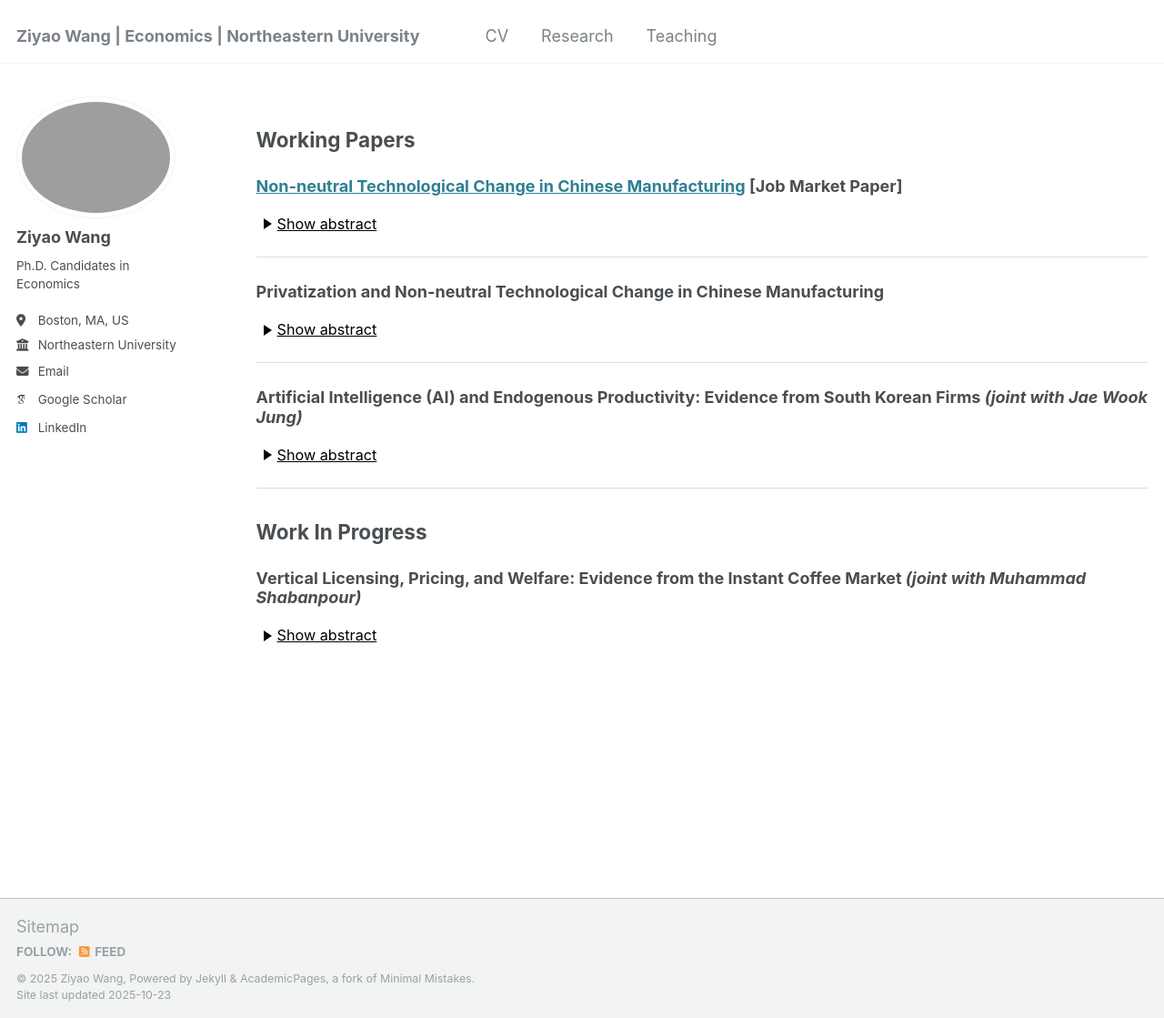
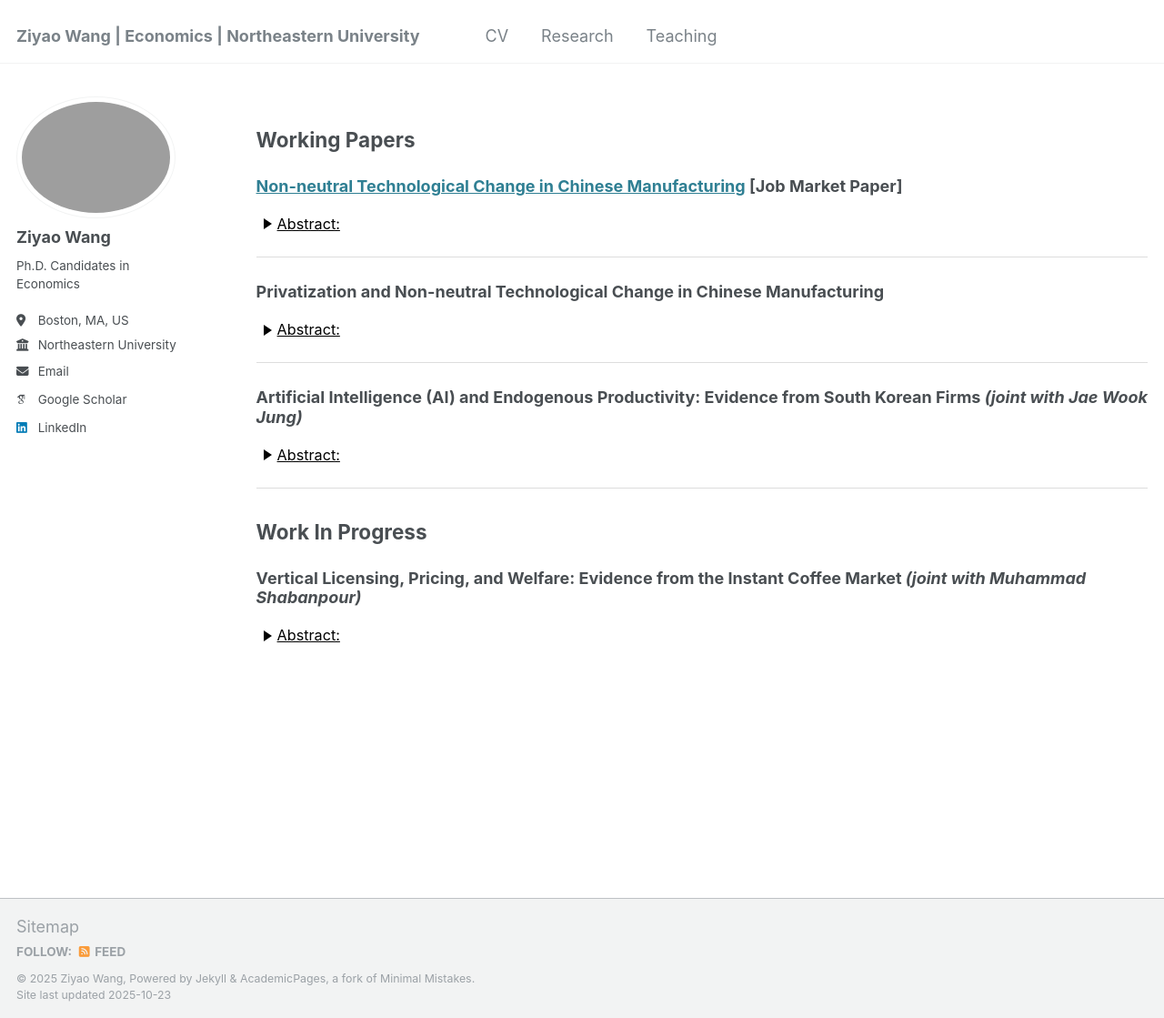
Before and after one commit to ziyaowangecon/ziyaowangecon.github.io, a Jekyll site: the page built from _pages/research.md, in a window 1280 px wide and 1119 px high. Shown: the whole window at 91% size. Built offline with Jekyll 4.4.1, drawn with Linux system fonts in a browser that asks for light colours; some web fonts are replaced; some of the changed lines change nothing that is shown.

Commit message:
Update research.md

```diff
--- a/_pages/research.md
+++ b/_pages/research.md
@@ -33,16 +33,22 @@ author_profile: true
     margin-top: 5px;
   }
 
-  /* Toggle link with rotating triangle */
+  /* Toggle link with rotating triangle (black text) */
   .toggle-link {
-    color: #007bff;
-    text-decoration: underline;
+    color: #000;
+    text-decoration: underline; /* change to 'none' if you prefer no underline */
     cursor: pointer;
     font-size: 0.9em;
     margin-left: 8px;
     display: inline-flex;
     align-items: center;
     gap: 6px;
+  }
+  .toggle-link:visited,
+  .toggle-link:hover,
+  .toggle-link:focus {
+    color: #000;
+    text-decoration: underline;
   }
 
   /* Triangle icon (right-pointing by default) */
@@ -64,22 +70,8 @@ author_profile: true
 
   /* Keyboard focus visible */
   .toggle-link:focus {
-    outline: 2px dotted #007bff;
+    outline: 2px dotted #000;
     outline-offset: 2px;
-  }
-</style>
-
-<style>
-  /* Make the toggle link black (and keep it black on visited/hover/focus) */
-  .toggle-link,
-  .toggle-link:visited {
-    color: #000 !important;
-    text-decoration: underline; /* or 'none' if you prefer */
-  }
-  .toggle-link:hover,
-  .toggle-link:focus {
-    color: #000 !important;
-    text-decoration: underline;
   }
 </style>
 
@@ -88,11 +80,12 @@ author_profile: true
     var abs = document.getElementById(id);
     var isHidden = abs.style.display === "none" || abs.style.display === "";
     abs.style.display = isHidden ? "block" : "none";
+    abs.setAttribute("aria-hidden", isHidden ? "false" : "true");
     if (linkEl) {
       linkEl.setAttribute("aria-expanded", isHidden ? "true" : "false");
-      linkEl.textContent = isHidden ? "Hide abstract" : "Show abstract";
+      // Keep the label static as "Abstract:" per your request.
+      // linkEl.textContent = "Abstract:";  // (no change needed)
     }
-    abs.setAttribute("aria-hidden", isHidden ? "false" : "true");
   }
 </script>
 
@@ -100,7 +93,7 @@ author_profile: true
 
 ### [Non-neutral Technological Change in Chinese Manufacturing](https://papers.ssrn.com/sol3/papers.cfm?abstract_id=5176447) **[Job Market Paper]**
 <a class="toggle-link" href="#" onclick="toggleAbstract('abs-jmp', this); return false;"
-   aria-controls="abs-jmp" aria-expanded="false">Show abstract</a>
+   aria-controls="abs-jmp" aria-expanded="false">Abstract:</a>
 <div id="abs-jmp" class="abstract" aria-hidden="true">
 This paper identifies firm-level factor-augmenting productivity for capital, labor, and materials using Chinese manufacturing data from 1998 to 2008, a period marked by the reform of state-owned enterprises. We develop a novel method to estimate the parameters of a CES production function and recover the three types of factor-augmenting productivity. The results reveal strong biased technological change: labor-augmenting productivity grew fastest (12% annually), followed by capital (5%), with both outperforming material-augmenting productivity (1.4%). Factor-augmenting productivity shows heterogeneity across ownership types. Dynamic Olley–Pakes decomposition indicates that productivity growth was primarily driven by incumbents, while entrants improved capital efficiency and exiters enhanced labor efficiency. Using these estimates, we explain the cost-share shifts in terms of factor-augmenting productivity gaps and relative input prices.
 </div>
@@ -109,7 +102,7 @@ This paper identifies firm-level factor-augmenting productivity for capital, lab
 
 ### Privatization and Non-neutral Technological Change in Chinese Manufacturing
 <a class="toggle-link" href="#" onclick="toggleAbstract('abs-priv', this); return false;"
-   aria-controls="abs-priv" aria-expanded="false">Show abstract</a>
+   aria-controls="abs-priv" aria-expanded="false">Abstract:</a>
 <div id="abs-priv" class="abstract" aria-hidden="true">
   <em>Abstract coming soon.</em>
 </div>
@@ -118,7 +111,7 @@ This paper identifies firm-level factor-augmenting productivity for capital, lab
 
 ### Artificial Intelligence (AI) and Endogenous Productivity: Evidence from South Korean Firms <em>(joint with Jae Wook Jung)</em>
 <a class="toggle-link" href="#" onclick="toggleAbstract('abs-ai', this); return false;"
-   aria-controls="abs-ai" aria-expanded="false">Show abstract</a>
+   aria-controls="abs-ai" aria-expanded="false">Abstract:</a>
 <div id="abs-ai" class="abstract" aria-hidden="true">
 This paper examines the impact of artificial intelligence (AI) adoption on firm-level productivity. Using all sectors data between 2017 and 2023 in South Korea, we construct measures of AI adoption and estimate endogenous productivity change to address selection into adoption. We find that AI adopters experience a 4% short-run revenue increase on average. Effects are heterogeneous across years and sectors, with stronger gains in ICT and services, and muted or slightly negative impacts in trade and manufacturing.
 </div>
@@ -129,7 +122,7 @@ This paper examines the impact of artificial intelligence (AI) adoption on firm-
 
 ### Vertical Licensing, Pricing, and Welfare: Evidence from the Instant Coffee Market <em>(joint with Muhammad Shabanpour)</em>
 <a class="toggle-link" href="#" onclick="toggleAbstract('abs-lic', this); return false;"
-   aria-controls="abs-lic" aria-expanded="false">Show abstract</a>
+   aria-controls="abs-lic" aria-expanded="false">Abstract:</a>
 <div id="abs-lic" class="abstract" aria-hidden="true">
   <em>Abstract coming soon.</em>
 </div>
```
